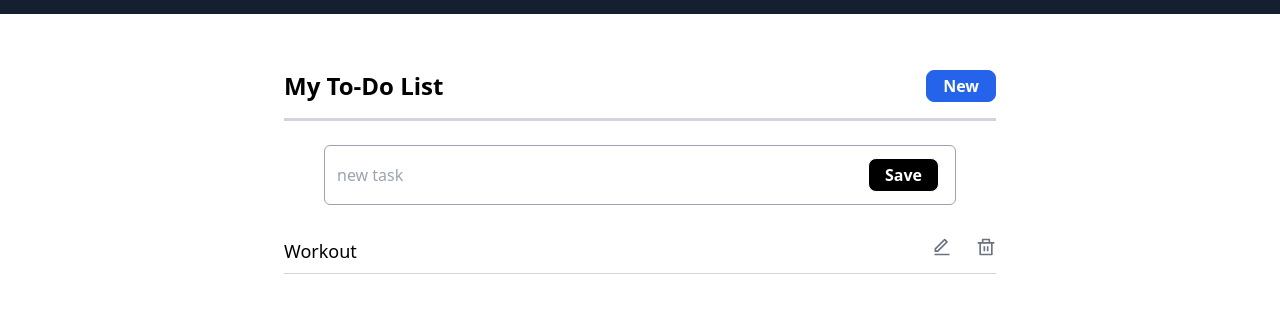
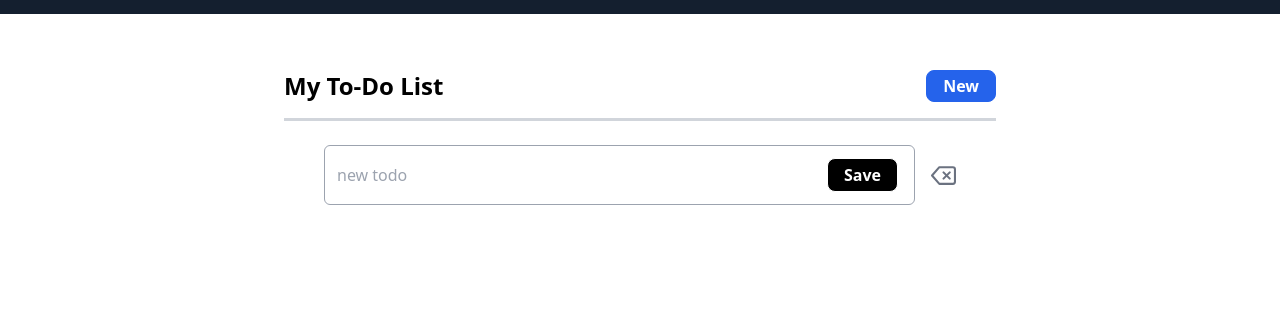
Before and after one commit to PeterSYoo/todolist-nextjs, a Next.js app: page /todo-list in a window 1280 px wide. Both pictures are taken after a click on the element "New". Shown: the part 163-476 px from the top of the page. Built offline with nearby package versions, Linux system fonts and the light colour scheme.

Commit message:
feat: Achieves full CRUD using state.

```diff
--- a/components/TodoList.components.tsx
+++ b/components/TodoList.components.tsx
@@ -1,56 +1,101 @@
 import { useFormik } from 'formik';
-import { useEffect, useState } from 'react';
-import { RiDeleteBinLine, RiEditLine } from 'react-icons/ri';
+import { Fragment, useState } from 'react';
 import { todoValidate } from '../lib/todoValidate';
+import { RiDeleteBinLine, RiEditLine, RiCheckFill } from 'react-icons/ri';
+import { FiDelete } from 'react-icons/fi';
+import { v4 as uuid } from 'uuid';
 
 interface Values {
-  task: string;
+  title?: string;
+  id?: string;
+  readOnly: boolean;
 }
 
 interface ShowTask {
   preventDefault: () => void;
 }
 
+interface ResetForm {
+  resetForm: () => void;
+}
+
+interface NewListTodo {
+  id?: string;
+}
+
+interface TodosMap {
+  id: string;
+  title?: string;
+  readOnly: boolean;
+}
+
 export const TodoList = () => {
   const [showNew, setShowNew] = useState(false);
-  const [todos, setTodos] = useState<any[]>([]);
-  const [todo, setTodo] = useState('');
+  const [todos, setTodos] = useState<any>([]);
 
   const showTask = (e: ShowTask) => {
     e.preventDefault();
+    formik.setFieldValue('id', uuid());
     setShowNew(true);
   };
 
-  const handleInputChange = (e: React.FormEvent<HTMLInputElement>) => {
-    setTodo(e.currentTarget.value);
-  };
+  // const appendToStorage = (name: any, data: any) => {
+  //   let old = JSON.parse(localStorage.getItem(name) || '');
+  //   if (old === null) old = '';
+  //   localStorage.setItem(name, old + JSON.stringify(data));
+  // };
 
-  const onSubmit = (values: Values) => {
-    if (todo !== '') {
-      setTodos([
-        ...todos,
-        {
-          id: todos.length + 1,
-          text: todo.trim(),
-        },
-      ]);
-    }
-
-    setTodo('');
+  const onSubmit = (values: Values, { resetForm }: ResetForm) => {
+    setTodos((current: [string]) => [...current, values]);
+    resetForm();
+    setShowNew(false);
   };
 
   const formik = useFormik({
     initialValues: {
-      task: '',
+      title: '',
+      id: '',
+      readOnly: true,
     },
     validate: todoValidate,
     onSubmit,
   });
 
+  const handleCloseNew = () => {
+    setShowNew(false);
+    formik.resetForm();
+  };
+
+  const handleRemove = (id: string) => {
+    // Creates new array by pushing in all the elements that pass the check if our current id doesn't match any of the iterated id's.
+    const newList = todos.filter(
+      (todo: { id: string | number }) => todo.id !== id
+    );
+    setTodos(newList);
+  };
+
+  const handleUpdate = (e: React.FormEvent<HTMLInputElement>, id: string) => {
+    formik.handleChange;
+    const editList = [...todos];
+    const thisItem = editList.find((x) => x.id === id);
+    thisItem.title = e.currentTarget.value;
+    setTodos(editList);
+  };
+
+  const handleEdit = (id: string) => {
+    const editList = [...todos];
+    const thisItem = editList.find((x) => x.id === id);
+    thisItem.readOnly = !thisItem.readOnly;
+    setTodos(editList);
+  };
+
+  console.log(todos);
+
   return (
     <>
       <form onSubmit={formik.handleSubmit}>
         <section className="min-w-screen flex flex-col mt-14 items-center px-7 max-w-[768px] mx-auto">
+          <div className="w-full">
             <div className="flex justify-between w-full">
               <h1 className="text-2xl font-bold">My To-Do List</h1>
               <span
@@ -62,66 +107,116 @@ export const TodoList = () => {
             </div>
             <div className="border-b border-gray-300 border-2 w-full mt-4 dark:border-gray-500" />
 
+            {/* Create New Task */}
             {showNew ? (
               <>
-              {/* New Task */}
                 <div className="mt-6 w-full mb-2">
                   <div className="flex justify-between items-center px-10">
                     <div
                       className={`${
-                      formik.errors.task
+                        formik.errors.title
                           ? 'border border-red-400 hover:border-red-600 rounded-md flex items-center py-3 dark:border-red-500 hover:dark:border-red-600 w-full pr-4'
                           : 'border border-gray-400 hover:border-black rounded-md flex items-center py-3 dark:border-gray-700 hover:dark:border-white w-full pr-4'
                       }`}
                     >
                       <input
                         type="text"
-                      className="w-full focus:outline-none px-3 dark:bg-black"
-                      placeholder="new task"
-                      {...formik.getFieldProps('task')}
-                      name="task"
+                        className="w-full focus:outline-none px-3 dark:bg-black dark:placeholder:text-gray-800"
+                        placeholder="new todo"
+                        {...formik.getFieldProps('title')}
+                        name="title"
+                        onChange={formik.handleChange}
+                        value={formik.values.title}
                       />
-                    {formik.errors.task ? (
-                      <button className="bg-gray-400 dark:bg-gray-900 text-gray-600 dark:text-gray-700 dark:border-gray-900 font-bold px-4 py-1 rounded-lg border border-white ">
+                      <input
+                        type="hidden"
+                        {...formik.getFieldProps('id')}
+                        name="id"
+                        value={formik.values.id}
+                      />
+                      {formik.errors.title ? (
+                        <span className="bg-white dark:bg-black text-gray-400 dark:text-gray-700 dark:border-gray-900 font-bold px-4 py-1 rounded-lg border border-gray-400 ">
                           Save
-                      </button>
+                        </span>
                       ) : (
-                      <button className="bg-black dark:bg-white text-white dark:text-black font-bold px-4 py-1 rounded-lg border border-white dark:hover:bg-black dark:hover:text-white dark:hover:border dark:hover:border-gray-700 hover:bg-white hover:text-black hover:border-gray-300">
+                        <button
+                          type="submit"
+                          className="bg-black dark:bg-white text-white dark:text-black font-bold px-4 py-1 rounded-lg border border-white dark:hover:bg-black dark:hover:text-white dark:hover:border dark:hover:border-gray-700 hover:bg-white hover:text-black hover:border-gray-300"
+                        >
                           Save
                         </button>
                       )}
                     </div>
+                    <span onClick={handleCloseNew} className="ml-4">
+                      <FiDelete
+                        size={25}
+                        className="text-gray-500 hover:text-black dark:text-gray-800 dark:hover:text-white cursor-pointer"
+                      />
+                    </span>
                   </div>
-              </div>
-              {formik.errors.task ? (
+                  <div className="flex justify-center">
+                    {formik.errors.title ? (
                       <span className="text-red-500 text-[10px] md:text-[12px]">
-                  {formik.errors.task}
+                        {formik.errors.title}
                       </span>
                     ) : (
                       <></>
                     )}
+                  </div>
+                </div>
               </>
             ) : (
               <></>
             )}
+          </div>
 
-          {/* Sample */}
+          {/* Todo List */}
+          {todos.map((todo: TodosMap) => (
+            <Fragment key={todo.id}>
               <div className="mt-6 w-full">
-            <div className="flex justify-between">
-              <div>
-                <h2 className="text-lg">Workout</h2>
+                <div className="flex justify-between items-center">
+                  <div className="w-full pr-10">
+                    <input
+                      onChange={(e) => handleUpdate(e, todo.id)}
+                      type="text"
+                      name="title"
+                      readOnly={todo.readOnly}
+                      defaultValue={todo.title}
+                      className={
+                        todo.readOnly
+                          ? 'dark:bg-black w-full bg-white focus:outline-none'
+                          : 'border border-gray-400 hover:border-black rounded-md py-2 dark:border-gray-700 hover:dark:border-white w-full px-2 focus:outline-none dark:bg-black my-3'
+                      }
+                    />
                   </div>
                   <div className="flex justify-end gap-6">
-                <span className="text-gray-500 hover:text-black dark:hover:text-white">
+                    {todo.readOnly ? (
+                      <span
+                        onClick={() => handleEdit(todo.id)}
+                        className="text-gray-500 hover:text-black dark:hover:text-white cursor-pointer"
+                      >
                         <RiEditLine size={20} />
                       </span>
-                <span className="text-gray-500 hover:text-black dark:hover:text-white">
+                    ) : (
+                      <span
+                        onClick={() => handleEdit(todo.id)}
+                        className="text-gray-500 hover:text-black dark:hover:text-white cursor-pointer"
+                      >
+                        <RiCheckFill size={20} />
+                      </span>
+                    )}
+                    <span
+                      onClick={() => handleRemove(todo.id)}
+                      className="text-gray-500 hover:text-black dark:hover:text-white cursor-pointer"
+                    >
                       <RiDeleteBinLine size={20} />
                     </span>
                   </div>
                 </div>
-            <div className="border-b border-gray-300 w-full mt-2 dark:border-gray-700" />
               </div>
+              <div className="border-b border-gray-300 w-full mt-5 dark:border-gray-700" />
+            </Fragment>
+          ))}
         </section>
       </form>
     </>
```
Lines whose indentation alone changed are shown as unchanged.
